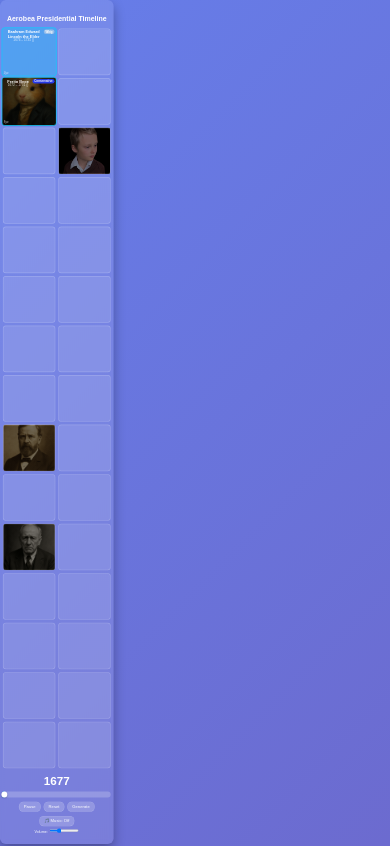
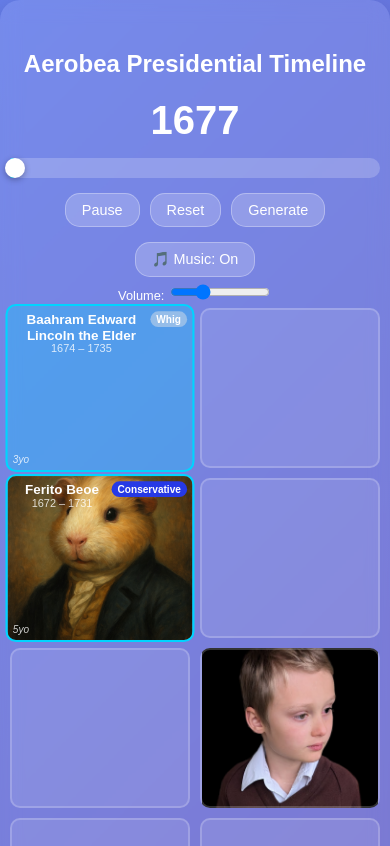
Before and after one commit to rewbs/aerobea-timeline, a Next.js app: page / in a window 390 px wide. Shown: the top 846 px of the page. Built offline with nearby package versions, Linux system fonts and the light colour scheme; no server answers.

Commit message:
fix a bit for mobile

```diff
--- a/app/page.tsx
+++ b/app/page.tsx
@@ -48,7 +48,7 @@ export default function Page() {
         window.innerHeight / el.scrollHeight,
         1
       );
-      el.style.transform = `scale(${scale})`;
+      //el.style.transform = `scale(${scale})`;
     };
     resize();
     window.addEventListener('resize', resize);
@@ -79,7 +79,6 @@ export default function Page() {
   return (
     <div className="container" ref={containerRef}>
       <h2>Aerobea Presidential Timeline</h2>
-      <TimelineGrid current={current} presidents={presidents} />
       <div className="year">{current}</div>
       <ProgressBar
         current={current}
@@ -95,6 +94,8 @@ export default function Page() {
         <button onClick={generatePresidents}>Generate</button>
       </div>
       <MusicControls />
+      <TimelineGrid current={current} presidents={presidents} />
+
     </div>
   );
 }
--- a/components/MusicControls.tsx
+++ b/components/MusicControls.tsx
@@ -3,7 +3,7 @@
 import { useRef, useState } from 'react';
 
 export default function MusicControls() {
-  const [musicPlaying, setMusicPlaying] = useState(false);
+  const [musicPlaying, setMusicPlaying] = useState(true);
   const audioCtxRef = useRef<AudioContext | null>(null);
   const gainRef = useRef<GainNode | null>(null);
   const oscillatorsRef = useRef<OscillatorNode[]>([]);
--- a/components/PresidentCard.tsx
+++ b/components/PresidentCard.tsx
@@ -10,9 +10,11 @@ interface PresidentCardProps {
   current: number;
   partyColour: string;
   currentEvent?: TimelineEvent;
+  isPresident: boolean;
+  isDead: boolean;
 }
 
-export default function PresidentCard({ pres, visible, className, current, partyColour, currentEvent }: PresidentCardProps) {
+export default function PresidentCard({ pres, visible, className, current, partyColour, currentEvent, isDead, isPresident }: PresidentCardProps) {
   const [bgUrl, setBgUrl] = useState<string | null>(null);
 
   useEffect(() => {
@@ -22,7 +24,7 @@ export default function PresidentCard({ pres, visible, className, current, party
     (async () => {
       for (const base of bases) {
         for (const ext of exts) {
-          const url = `${base}/${encodeURIComponent(pres.name)}.${ext}`;
+          const url = `${base}/${encodeURIComponent(pres.name.toLowerCase())}.${ext}`;
           try {
             const res = await fetch(url, { method: 'HEAD' });
             if (res.ok) {
@@ -42,7 +44,11 @@ export default function PresidentCard({ pres, visible, className, current, party
 
   const style = bgUrl
     ? {
-        backgroundImage: `linear-gradient(rgba(0,0,0,0.5), rgba(0,0,0,0.5)), url(${bgUrl})`,
+        backgroundImage: isDead
+          ? `linear-gradient(rgba(100,0,0,0.5), rgba(100,0,0,0)), url(${bgUrl})`
+          : isPresident
+          ? `linear-gradient(rgba(0,100,0,0.5), rgba(0,100,0,0)), url(${bgUrl})`
+          : `url(${bgUrl})`,
         backgroundSize: 'cover',
         backgroundPosition: 'center',
         backgroundRepeat: 'no-repeat',
@@ -55,7 +61,7 @@ export default function PresidentCard({ pres, visible, className, current, party
         <>
           <div className="name">{pres.name}</div>
           <div className="lifespan">
-            {pres.birth} – {pres.death ?? 'present'} ()
+            {pres.birth} – {pres.death ?? 'present'}
           </div>
           <div className="party" style={{ backgroundColor: partyColour }}>
             {pres.party}
--- a/components/TimelineGrid.tsx
+++ b/components/TimelineGrid.tsx
@@ -28,10 +28,12 @@ export default function TimelineGrid({ current, presidents }: TimelineGridProps)
         const currentEvent = pres.events.find(
           e => e.year <= current && !pres.events.find(ne => ne.year > e.year && ne.year <= current)
         );
+        const isDead = pres.death !== null && current >= pres.death;
+        const isPres = isPresident(current, pres);
         const className = visible
-          ? isPresident(current, pres)
+          ? isPres
             ? 'cell president'
-            : pres.death && current > pres.death
+            : isDead
               ? 'cell dead'
               : 'cell active'
           : 'cell';
@@ -45,6 +47,8 @@ export default function TimelineGrid({ current, presidents }: TimelineGridProps)
             current={current}
             partyColour={partyColour}
             currentEvent={currentEvent}
+            isPresident={isPres}
+            isDead={isDead}
           />
         );
       })}
```
